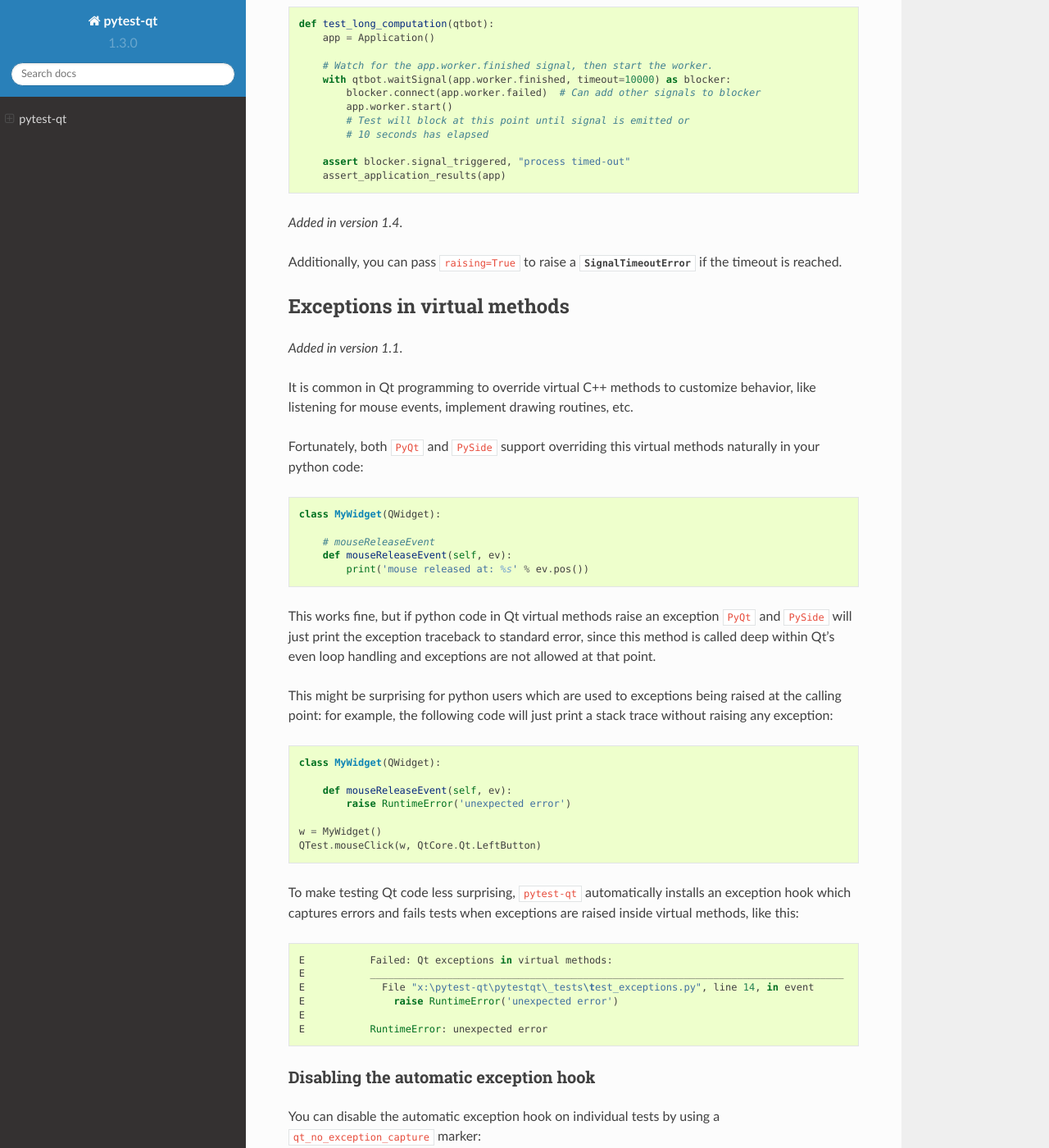
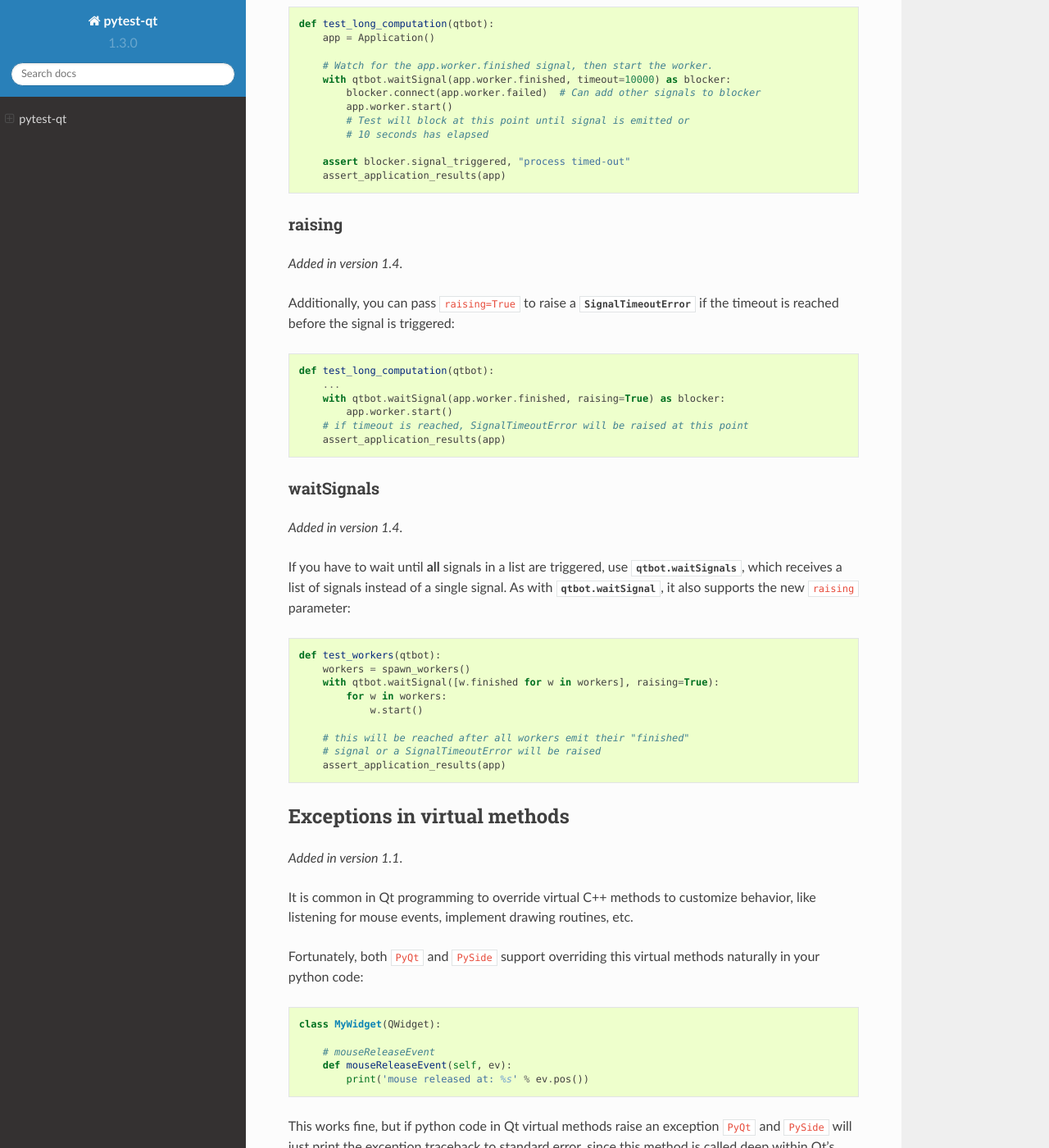
Before and after one commit to pytest-dev/pytest-qt, a Sphinx documentation site: the page built from docs/index.rst, in a window 1280 px wide and 1400 px high, scrolled down 3423 px. Shown: the whole window at 82% size. Built offline with Sphinx 7.4.7 and the Read the Docs theme 2.0.0, drawn with Linux system fonts in a browser that asks for light colours.

Commit message:
Add documentation about waitSignals
- Also add docs about the SignalBlocker and MultiSignalBlocker instance variables

```diff
--- a/docs/index.rst
+++ b/docs/index.rst
@@ -163,10 +163,44 @@
         assert_application_results(app)
 
 
+
+raising
+-------
+
 .. versionadded:: 1.4
 
 Additionally, you can pass ``raising=True`` to raise a
-:class:`SignalTimeoutError` if the timeout is reached.
+:class:`SignalTimeoutError` if the timeout is reached before the signal
+is triggered::
+
+    def test_long_computation(qtbot):
+        ...
+        with qtbot.waitSignal(app.worker.finished, raising=True) as blocker:
+            app.worker.start()
+        # if timeout is reached, SignalTimeoutError will be raised at this point
+        assert_application_results(app)
+
+
+waitSignals
+-----------
+
+.. versionadded:: 1.4
+
+If you have to wait until **all** signals in a list are triggered, use
+:meth:`qtbot.waitSignals <pytestqt.plugin.QtBot.waitSignals>`, which receives
+a list of signals instead of a single signal. As with
+:meth:`qtbot.waitSignal <pytestqt.plugin.QtBot.waitSignal>`, it also supports
+the new ``raising`` parameter::
+
+    def test_workers(qtbot):
+        workers = spawn_workers()
+        with qtbot.waitSignal([w.finished for w in workers], raising=True):
+            for w in workers:
+                w.start()
+
+        # this will be reached after all workers emit their "finished"
+        # signal or a SignalTimeoutError will be raised
+        assert_application_results(app)
 
 Exceptions in virtual methods
 =============================
@@ -238,10 +272,11 @@
 .. module:: pytestqt.plugin
 .. autoclass:: QtBot
 
-SignalBlocker
--------------
+Signals
+-------
 
 .. autoclass:: SignalBlocker
+.. autoclass:: MultiSignalBlocker
 
 .. autoclass:: SignalTimeoutError
 
```
Also changed, not shown: 1 other file.
